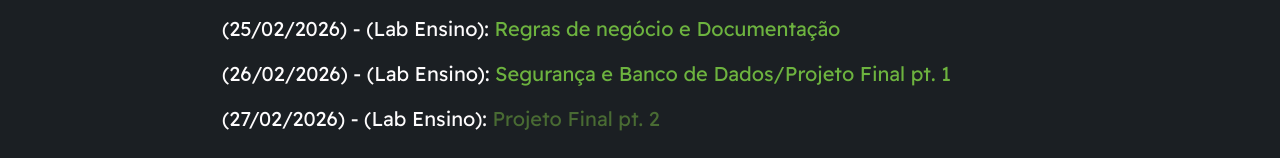
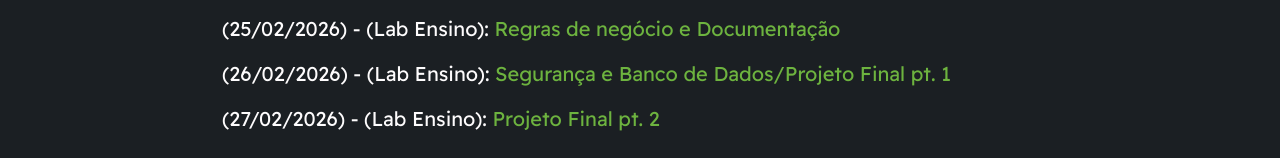
Before and after one commit to PETCC-UFRN/minicurso-spring, a Jekyll site: the page built from index.md, in a window 1280 px wide and 900 px high, scrolled down 652 px. Shown: the part 739-897 px from the top of the window. Built offline with Jekyll 4.4.1, drawn with Linux system fonts in a browser that asks for light colours.

Commit message:
Change link status to active for final project day

```diff
--- a/_includes/dias_e_temas.html
+++ b/_includes/dias_e_temas.html
@@ -5,7 +5,7 @@
             <li> (24/02/2026) - (Lab Ensino): <a href="segundoDia" id="segundoDia" class="inactive">Introdução a APIs RESTful e às Camadas de Sistema no Spring</a></li>
             <li> (25/02/2026) - (Lab Ensino): <a href="terceiroDia" id="terceiroDia" class="inactive">Regras de negócio e Documentação</a></li>
             <li> (26/02/2026) - (Lab Ensino): <a href="quartoDia" id="quartoDia" class="inactive">Segurança e Banco de Dados/Projeto Final pt. 1</a></li>
-            <li> (27/02/2026) - (Lab Ensino): <a href="quintoDia" id="quintoDia" class="inactive">Projeto Final pt. 2</a></li>
+            <li> (27/02/2026) - (Lab Ensino): <a href="quintoDia" id="quintoDia" class="active">Projeto Final pt. 2</a></li>
         </ul>
         <script src="assets/js/script_dia.js"></script>
     </div>
```
